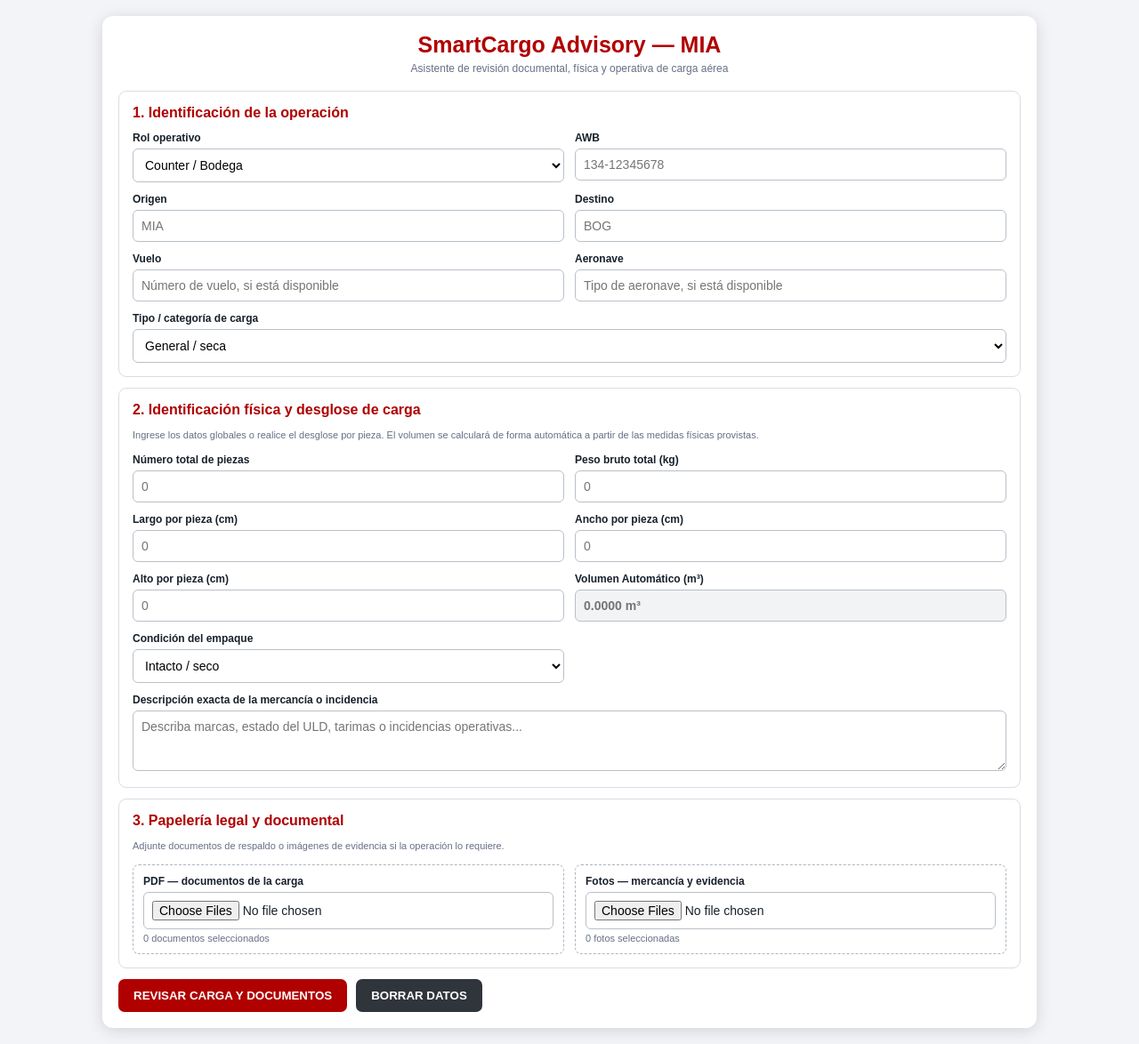
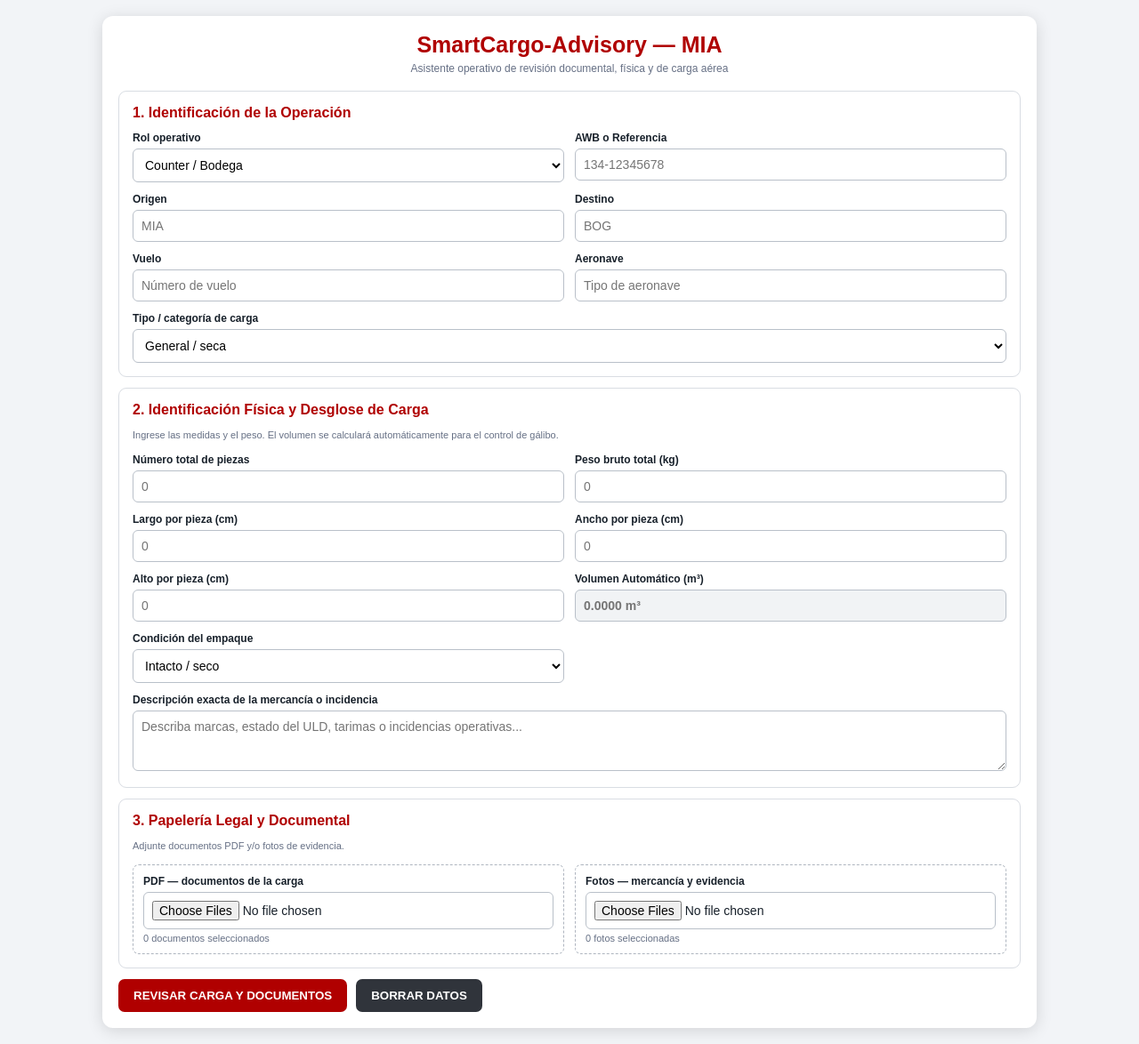
Before and after one commit to mayroga/SmartCargo-Advisory, a FastAPI app: template templates/index.htm in a window 1280 px wide. Shown: the whole page at 89% size. Run offline with FastAPI, Linux system fonts and the light colour scheme; the template is opened without the code that fills it, so the values that code supplies are empty.

Commit message:
Refactor headings and labels in index.htm
Updated various headings and labels for consistency and clarity in Spanish.

```diff
--- a/templates/index.htm
+++ b/templates/index.htm
@@ -3,7 +3,7 @@
 <head>
 <meta charset="utf-8">
 <meta name="viewport" content="width=device-width,initial-scale=1">
-<title>SmartCargo Advisory — MIA</title>
+<title>SmartCargo-Advisory — MIA</title>
 <style>
 *{box-sizing:border-box}
 body{margin:0;background:#f2f4f7;color:#17202a;font:14px Arial,sans-serif}
@@ -39,15 +39,14 @@ th{background:#f1f3f5}
 <body>
 <main>
 
-<h1>SmartCargo Advisory — MIA</h1>
+<h1>SmartCargo-Advisory — MIA</h1>
 <div class="sub">
-Asistente de revisión documental, física y operativa de carga aérea
+Asistente operativo de revisión documental, física y de carga aérea
 </div>
 
 <section>
-<h2>1. Identificación de la operación</h2>
+<h2>1. Identificación de la Operación</h2>
 <div class="grid">
-
 <div>
 <label>Rol operativo</label>
 <select id="actor">
@@ -58,32 +57,26 @@ Asistente de revisión documental, física y operativa de carga aérea
 <option value="transfer">Transfer / GSA</option>
 </select>
 </div>
-
 <div>
-<label>AWB</label>
+<label>AWB o Referencia</label>
 <input id="awb" placeholder="134-12345678" autocomplete="off">
 </div>
-
 <div>
 <label>Origen</label>
 <input id="origen" placeholder="MIA" maxlength="3">
 </div>
-
 <div>
 <label>Destino</label>
 <input id="destino" placeholder="BOG" maxlength="3">
 </div>
-
 <div>
 <label>Vuelo</label>
-<input id="vuelo" placeholder="Número de vuelo, si está disponible">
+<input id="vuelo" placeholder="Número de vuelo">
 </div>
-
 <div>
 <label>Aeronave</label>
-<input id="aeronave" placeholder="Tipo de aeronave, si está disponible">
+<input id="aeronave" placeholder="Tipo de aeronave">
 </div>
-
 <div class="full">
 <label>Tipo / categoría de carga</label>
 <select id="tipo">
@@ -93,48 +86,39 @@ Asistente de revisión documental, física y operativa de carga aérea
 <option value="avi">AVI / animal vivo</option>
 </select>
 </div>
-
 </div>
 </section>
 
 <section>
-<h2>2. Identificación física y desglose de carga</h2>
+<h2>2. Identificación Física y Desglose de Carga</h2>
 <div class="help">
-Ingrese los datos globales o realice el desglose por pieza. El volumen se calculará de forma automática a partir de las medidas físicas provistas.
+Ingrese las medidas y el peso. El volumen se calculará automáticamente para el control de gálibo.
 </div>
-
 <div class="grid" style="margin-top:12px">
-
 <div>
 <label>Número total de piezas</label>
 <input id="piezas" type="number" min="0" step="1" placeholder="0" oninput="calcularVolumen()">
 </div>
-
 <div>
 <label>Peso bruto total (kg)</label>
 <input id="peso" type="number" min="0" step="0.01" placeholder="0">
 </div>
-
 <div>
 <label>Largo por pieza (cm)</label>
 <input id="largo" type="number" min="0" step="0.1" placeholder="0" oninput="calcularVolumen()">
 </div>
-
 <div>
 <label>Ancho por pieza (cm)</label>
 <input id="ancho" type="number" min="0" step="0.1" placeholder="0" oninput="calcularVolumen()">
 </div>
-
 <div>
 <label>Alto por pieza (cm)</label>
 <input id="alto" type="number" min="0" step="0.1" placeholder="0" oninput="calcularVolumen()">
 </div>
-
 <div>
 <label>Volumen Automático (m³)</label>
 <input id="volumen_auto" type="text" readonly placeholder="0.0000 m³" style="background:#f1f3f5; font-weight:bold;">
 </div>
-
 <div>
 <label>Condición del empaque</label>
 <select id="envoltura">
@@ -143,28 +127,24 @@ Ingrese los datos globales o realice el desglose por pieza. El volumen se calcul
 <option value="roto">Roto / perforado</option>
 </select>
 </div>
-
 <div class="full">
 <label>Descripción exacta de la mercancía o incidencia</label>
 <textarea id="descripcion" rows="3" placeholder="Describa marcas, estado del ULD, tarimas o incidencias operativas..."></textarea>
 </div>
-
 </div>
 </section>
 
 <section>
-<h2>3. Papelería legal y documental</h2>
+<h2>3. Papelería Legal y Documental</h2>
 <div class="help">
-Adjunte documentos de respaldo o imágenes de evidencia si la operación lo requiere.
+Adjunte documentos PDF y/o fotos de evidencia.
 </div>
-
 <div class="grid" style="margin-top:12px">
 <div class="filebox">
 <label>PDF — documentos de la carga</label>
 <input id="pdfs" type="file" accept=".pdf,application/pdf" multiple>
 <div id="pdfCount" class="count">0 documentos seleccionados</div>
 </div>
-
 <div class="filebox">
 <label>Fotos — mercancía y evidencia</label>
 <input id="fotos" type="file" accept="image/*" multiple>
@@ -223,7 +203,6 @@ function add(fd,name,id){
 
 async function revisar(){
  const fd=new FormData();
-
  add(fd,"actor","actor");
  add(fd,"awb_numero","awb");
  add(fd,"origen","origen");
@@ -239,8 +218,8 @@ async function revisar(){
  add(fd,"ancho_cm","ancho");
  add(fd,"alto_cm","alto");
 
- for(const f of $("pdfs").files)fd.append("pdfs",f);
- for(const f of $("fotos").files)fd.append("fotos",f);
+ for(const f of $("pdfs").files) fd.append("pdfs",f);
+ for(const f of $("fotos").files) fd.append("fotos",f);
 
  $("result").style.display="block";
  $("busy").style.display="block";
@@ -252,10 +231,9 @@ async function revisar(){
   const r=await fetch("/api/smartcargo/resolver",{method:"POST",body:fd});
   const d=await r.json();
 
-  if(!r.ok)throw new Error(d.detail||"No se pudo procesar la revisión.");
+  if(!r.ok) throw new Error(d.detail||"No se pudo procesar la revisión.");
 
   const status=d.estatus_general||"HOLD";
-
   let statusBg="#fff4f4", statusColor="#b00000";
   if(status==="ACCEPT"){ statusBg="#f1f9f4"; statusColor="#16733a"; }
   else if(status==="HOLD"){ statusBg="#fffcf0"; statusColor="#9a6400"; }
```
